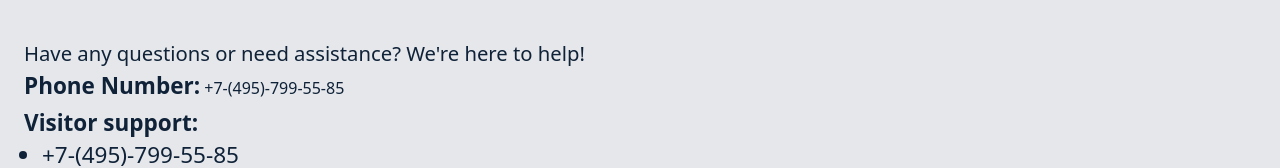
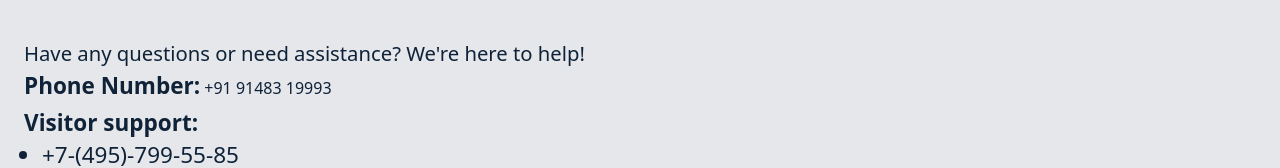
Before and after one commit to Sandeep1816/diemex, a Next.js app: page /contact-us in a window 1280 px wide. Shown: the part 383-551 px from the top of the page. Built offline with nearby package versions, Linux system fonts and the light colour scheme.

Commit message:
Update HeroSection.tsx

```diff
--- a/components/ContactUs/HeroSection.tsx
+++ b/components/ContactUs/HeroSection.tsx
@@ -19,7 +19,7 @@ export default function HeroSection() {
         </p>
 
         <ul className="space-y-1">
-          <li><strong className="text-xl">Phone Number:</strong> +7-(495)-799-55-85</li>
+          <li><strong className="text-xl">Phone Number:</strong> +91 91483 19993</li>
           <li>
             <strong className="text-xl">Visitor support:</strong>
             <ul className="ml-4 list-disc">
```
